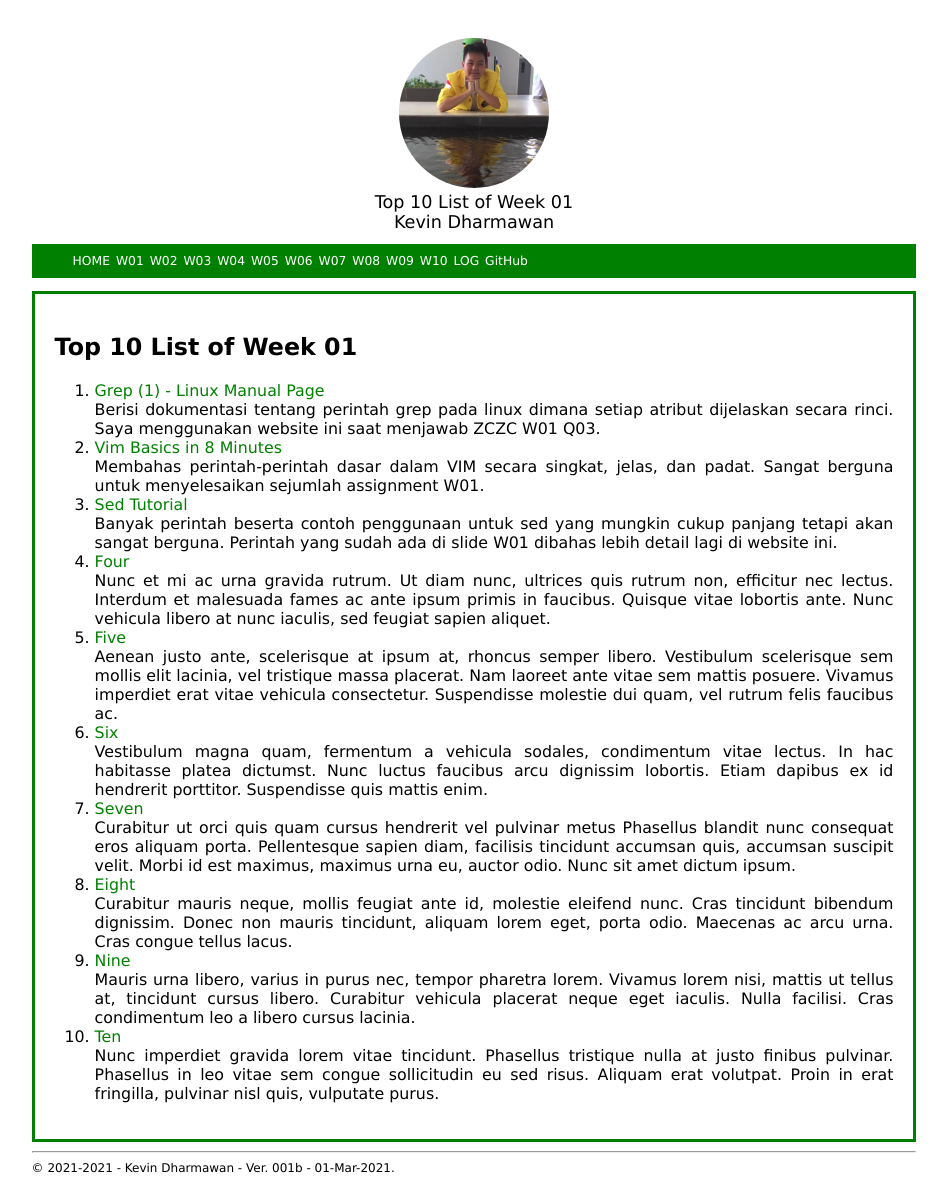
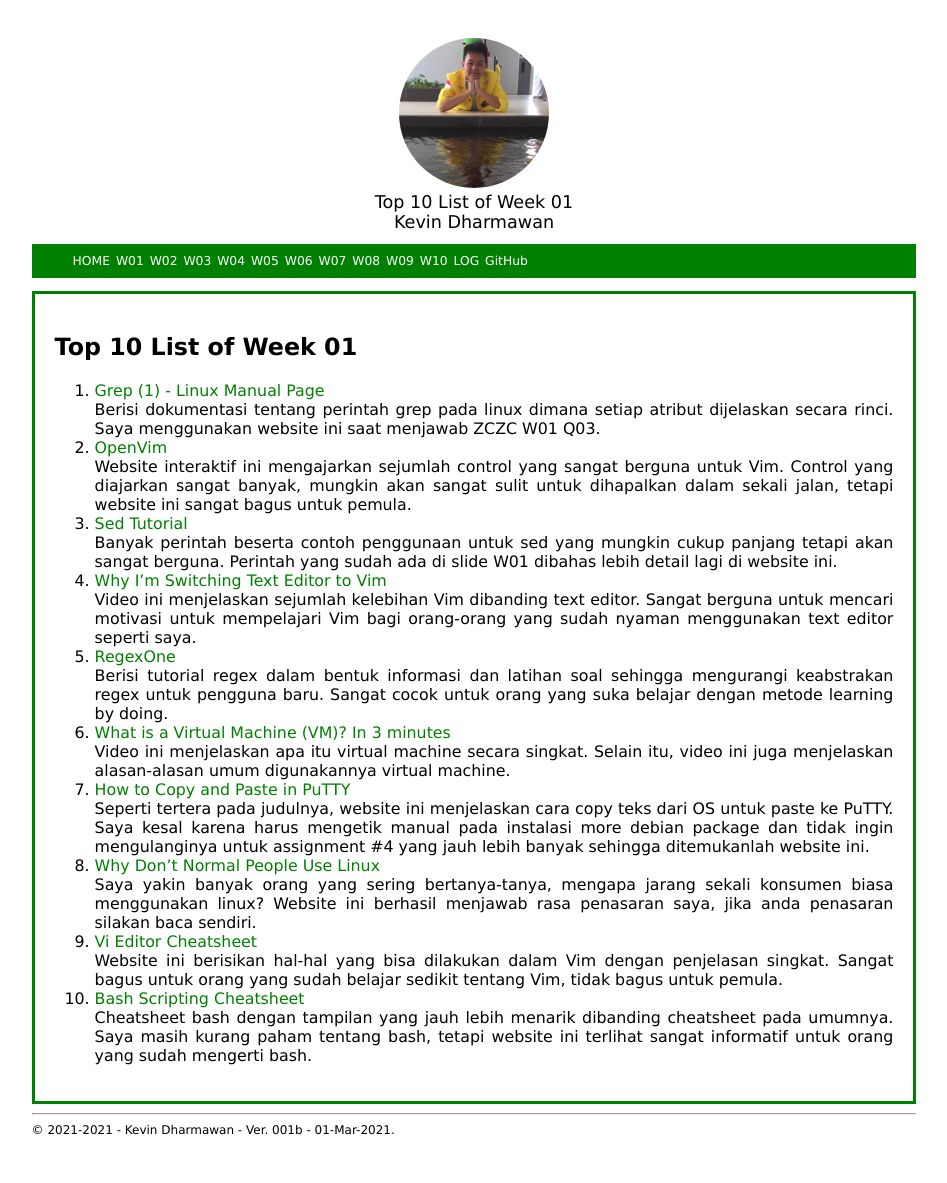
Before and after one commit to kevindharmawan/os211, a Jekyll site: the page built from w01.md, in a window 1280 px wide. Shown: the whole page, without its empty margins (166-1113 px from the left). Built offline with Jekyll 4.4.1, drawn with Linux system fonts in a browser that asks for light colours; our own code applies the rules of GitHub Pages for plain Markdown files; after the commit the page ends 1145 px from its top, so only the background shows below that.

Commit message:
Top 10 list and update log

```diff
--- a/TXT/mylog.txt
+++ b/TXT/mylog.txt
@@ -11,9 +11,14 @@ ZCZC W00  80 L08 Trying something
 ZCZC W01 115 L02 ZOOM related
 ZCZC W01  90 L04 GitHub Pages: ATM ckbkadal
 ZCZC W01  30 L05 GSGS related
+ZCZC W01  45 L06 Reading Reference/Books/Documents
+ZCZC W01  10 L08 Trying to access kawung
 ZCZC W01 150 L11 Assignment #1
 ZCZC W01  30 L12 Assignment #2
 ZCZC W01  30 L13 Assignment #3
 ZCZC W01  20 L14 Assginemnt #4
 ZCZC W01  10 L15 Assignment #5
 ZCZC W01  10 L16 Assignment #6
+ZCZC W01  30 L17 Assignment #7
+ZCZC W01  60 L18 Assignment #8
+ZCZC W01  35 L22 Youtube: study, etc.
--- a/w01.md
+++ b/w01.md
@@ -9,59 +9,38 @@ permalink: /W01/
 Berisi dokumentasi tentang perintah grep pada linux dimana setiap atribut dijelaskan secara rinci.
 Saya menggunakan website ini saat menjawab ZCZC W01 Q03.
 
-2. [Vim Basics in 8 Minutes](https://www.youtube.com/watch?v=ggSyF1SVFr4&t=80s)<br>
-Membahas perintah-perintah dasar dalam VIM secara singkat, jelas, dan padat.
-Sangat berguna untuk menyelesaikan sejumlah assignment W01.
+2. [OpenVim](https://www.openvim.com)<br>
+Website interaktif ini mengajarkan sejumlah control yang sangat berguna untuk Vim.
+Control yang diajarkan sangat banyak, mungkin akan sangat sulit untuk dihapalkan dalam sekali jalan, tetapi website ini sangat bagus untuk pemula.
 
 3. [Sed Tutorial](https://www.panix.com/%7Eelflord/unix/sed.html)<br>
 Banyak perintah beserta contoh penggunaan untuk sed yang mungkin cukup panjang tetapi akan sangat berguna.
 Perintah yang sudah ada di slide W01 dibahas lebih detail lagi di website ini.
 
-4. [Four](https://en.wikipedia.org/wiki/4)<br>
-Nunc et mi ac urna gravida rutrum.
-Ut diam nunc, ultrices quis rutrum non, efficitur nec lectus.
-Interdum et malesuada fames ac ante ipsum primis in faucibus.
-Quisque vitae lobortis ante.
-Nunc vehicula libero at nunc iaculis, sed feugiat sapien aliquet.
+4. [Why I'm Switching Text Editor to Vim](https://www.youtube.com/watch?v=6GOqCU2VA0g)<br>
+Video ini menjelaskan sejumlah kelebihan Vim dibanding text editor.
+Sangat berguna untuk mencari motivasi untuk mempelajari Vim bagi orang-orang yang sudah nyaman menggunakan text editor seperti saya.
 
-5. [Five](https://en.wikipedia.org/wiki/5)<br>
-Aenean justo ante, scelerisque at ipsum at, rhoncus semper libero.
-Vestibulum scelerisque sem mollis elit lacinia, vel tristique massa placerat.
-Nam laoreet ante vitae sem mattis posuere.
-Vivamus imperdiet erat vitae vehicula consectetur.
-Suspendisse molestie dui quam, vel rutrum felis faucibus ac.
+5. [RegexOne](https://regexone.com)<br>
+Berisi tutorial regex dalam bentuk informasi dan latihan soal sehingga mengurangi keabstrakan regex untuk pengguna baru.
+Sangat cocok untuk orang yang suka belajar dengan metode learning by doing.
 
-6. [Six](https://en.wikipedia.org/wiki/6)<br>
-Vestibulum magna quam, fermentum a vehicula sodales, condimentum vitae lectus.
-In hac habitasse platea dictumst.
-Nunc luctus faucibus arcu dignissim lobortis.
-Etiam dapibus ex id hendrerit porttitor.
-Suspendisse quis mattis enim.
+6. [What is a Virtual Machine (VM)? In 3 minutes](https://www.youtube.com/watch?v=yIVXjl4SwVo)<br>
+Video ini menjelaskan apa itu virtual machine secara singkat.
+Selain itu, video ini juga menjelaskan alasan-alasan umum digunakannya virtual machine.
 
-7. [Seven](https://en.wikipedia.org/wiki/7)<br>
-Curabitur ut orci quis quam cursus hendrerit vel pulvinar metus
-Phasellus blandit nunc consequat eros aliquam porta.
-Pellentesque sapien diam, facilisis tincidunt accumsan quis, accumsan suscipit velit.
-Morbi id est maximus, maximus urna eu, auctor odio.
-Nunc sit amet dictum ipsum.
+7. [How to Copy and Paste in PuTTY](https://www.alphr.com/copy-paste-putty/)<br>
+Seperti tertera pada judulnya, website ini menjelaskan cara copy teks dari OS untuk paste ke PuTTY.
+Saya kesal karena harus mengetik manual pada instalasi more debian package dan tidak ingin mengulanginya untuk assignment #4 yang jauh lebih banyak sehingga ditemukanlah website ini.
 
-8. [Eight](https://en.wikipedia.org/wiki/8)<br>
-Curabitur mauris neque, mollis feugiat ante id, molestie eleifend nunc.
-Cras tincidunt bibendum dignissim.
-Donec non mauris tincidunt, aliquam lorem eget, porta odio.
-Maecenas ac arcu urna.
-Cras congue tellus lacus.
+8. [Why Don't Normal People Use Linux](https://www.wholegraindigital.com/blog/why-dont-normal-people-use-linux/)<br>
+Saya yakin banyak orang yang sering bertanya-tanya, mengapa jarang sekali konsumen biasa menggunakan linux?
+Website ini berhasil menjawab rasa penasaran saya, jika anda penasaran silakan baca sendiri.
 
-9. [Nine](https://en.wikipedia.org/wiki/9)<br>
-Mauris urna libero, varius in purus nec, tempor pharetra lorem.
-Vivamus lorem nisi, mattis ut tellus at, tincidunt cursus libero.
-Curabitur vehicula placerat neque eget iaculis.
-Nulla facilisi.
-Cras condimentum leo a libero cursus lacinia.
+9. [Vi Editor Cheatsheet](http://www.atmos.albany.edu/daes/atmclasses/atm350/vi_cheat_sheet.pdf)<br>
+Website ini berisikan hal-hal yang bisa dilakukan dalam Vim dengan penjelasan singkat.
+Sangat bagus untuk orang yang sudah belajar sedikit tentang Vim, tidak bagus untuk pemula.
 
-10. [Ten](https://en.wikipedia.org/wiki/10)<br>
-Nunc imperdiet gravida lorem vitae tincidunt.
-Phasellus tristique nulla at justo finibus pulvinar.
-Phasellus in leo vitae sem congue sollicitudin eu sed risus.
-Aliquam erat volutpat.
-Proin in erat fringilla, pulvinar nisl quis, vulputate purus.
+10. [Bash Scripting Cheatsheet](https://devhints.io/bash)<br>
+Cheatsheet bash dengan tampilan yang jauh lebih menarik dibanding cheatsheet pada umumnya.
+Saya masih kurang paham tentang bash, tetapi website ini terlihat sangat informatif untuk orang yang sudah mengerti bash.
```
